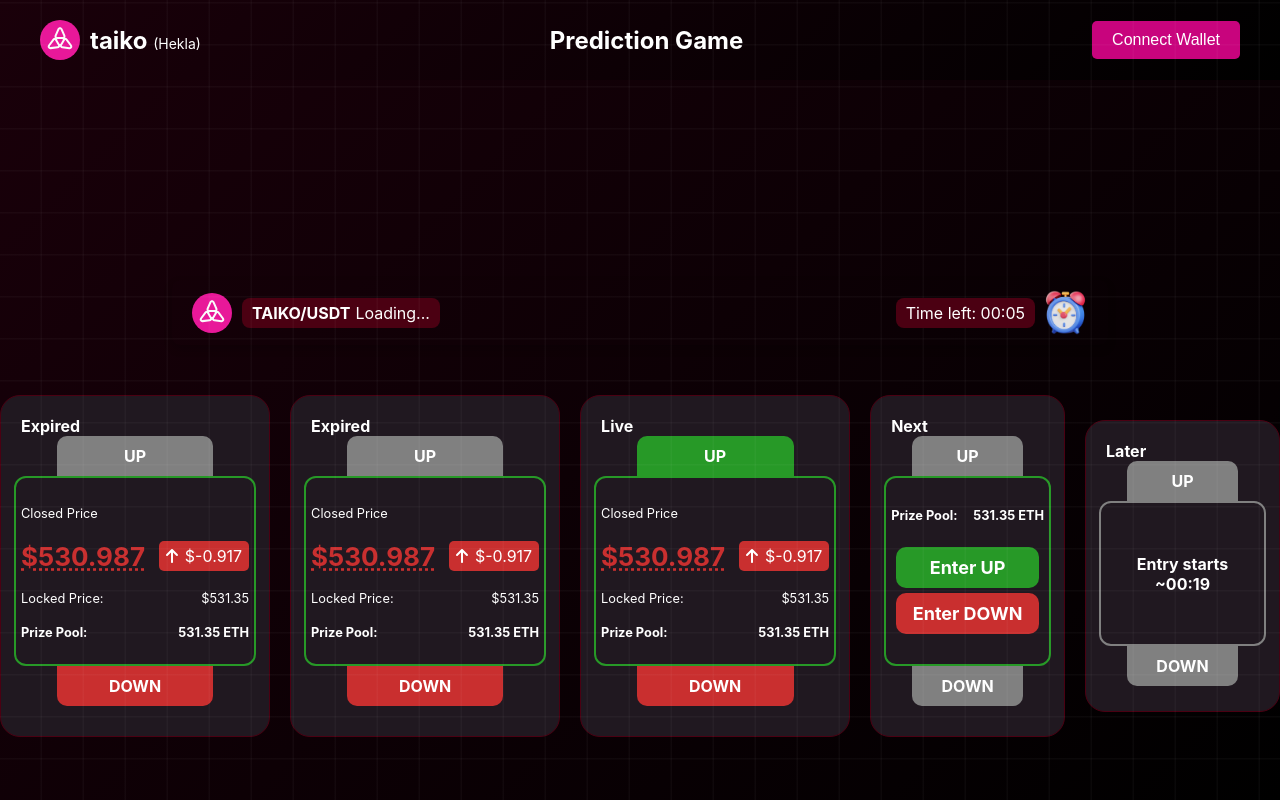
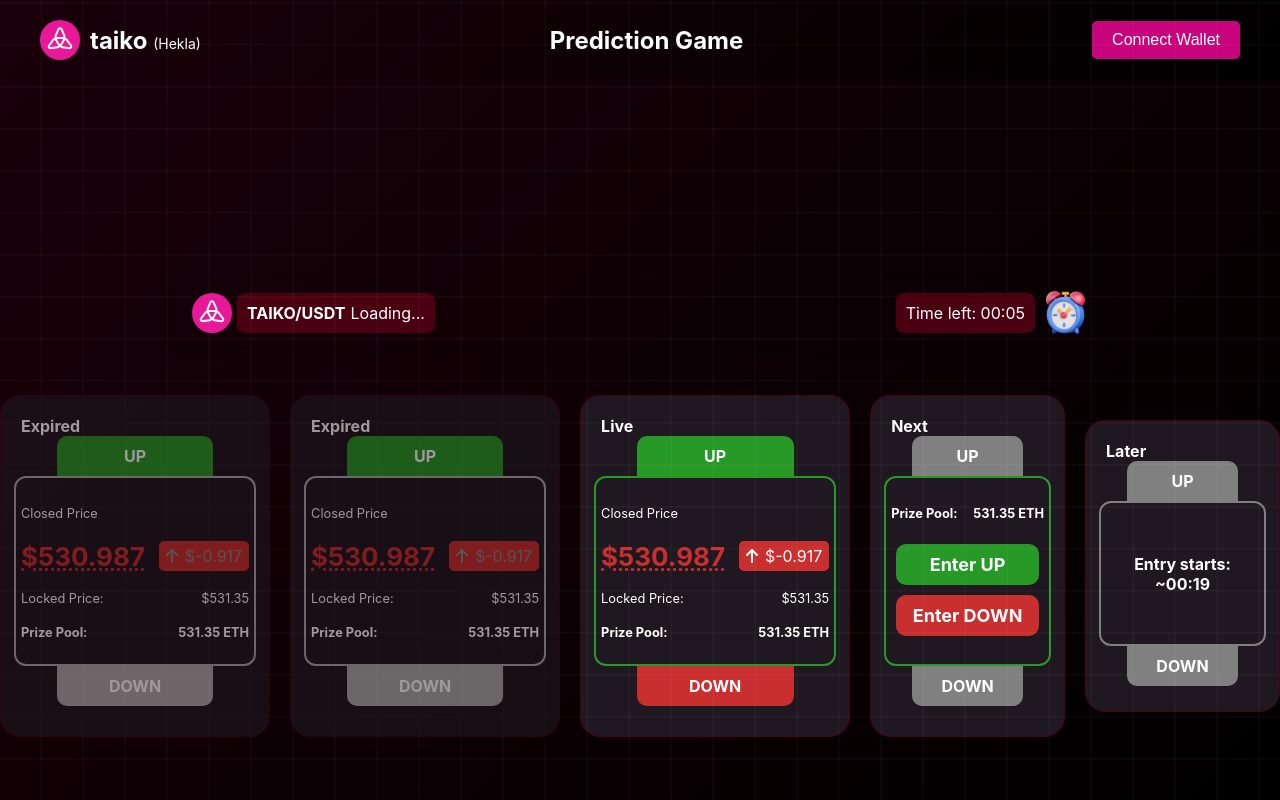
Before and after one commit to FrazNaveed/taiko-app, a React (Create React App) app: page / in a window 1280 px wide. Built offline with nearby package versions, Linux system fonts and the light colour scheme; no server answers.

Commit message:
feat: completed the structure

```diff
--- a/src/components/Cards/FutureCard/CardFuture.js
+++ b/src/components/Cards/FutureCard/CardFuture.js
@@ -14,7 +14,7 @@
           <span>UP</span>
         </div>
         <div className="card-body-future">
-          <span>Entry starts</span>
+          <span>Entry starts:</span>
           <span>~00:19</span>
         </div>
         <div className="card-future-multiplier-arrow-down">
--- a/src/components/Cards/HistoricalCard/CardHistorical.css
+++ b/src/components/Cards/HistoricalCard/CardHistorical.css
@@ -64,6 +64,7 @@
   display: flex;
   justify-content: space-between;
 }
+
 .card_body_prize-section {
   display: flex;
   justify-content: space-between;
@@ -104,3 +105,27 @@
 .multiplier-arrow-down-historical span {
   font-weight: bold;
 }
+
+/* New styles for disabled card */
+.disabled-card {
+  opacity: 0.6;
+  background-color: #ccc; /* Light gray background */
+  border: 1px solid #aaa; /* Lighter border color */
+}
+
+.disabled-card .card-body {
+  border: 2px solid #aaa; /* Lighter border for card body */
+}
+
+.disabled-card .round-price,
+.disabled-card .round-difference {
+  color: #888; /* Lighter text color */
+}
+
+.disabled-card .multiplier-arrow-up-historical {
+  /* Lighter background color for arrows */
+  background-color: var(--green-color);
+}
+.disabled-card .multiplier-arrow-down-historical {
+  background-color: #aaa;
+}
--- a/src/components/Cards/HistoricalCard/CardHistorical.js
+++ b/src/components/Cards/HistoricalCard/CardHistorical.js
@@ -5,7 +5,7 @@
 
 const CardHistorical = () => {
   return (
-    <div className="card">
+    <div className="card disabled-card">
       <div className="card-heading">
         <span>Expired</span>
       </div>
--- a/src/components/Cards/NextCard/CardNext.css
+++ b/src/components/Cards/NextCard/CardNext.css
@@ -46,7 +46,7 @@
   flex-direction: column;
   align-items: center;
   color: var(--card-body-font);
-  gap: 5px;
+  gap: 10px;
 }
 
 .card_body_invest-btns .invest-btn-up {
@@ -135,7 +135,7 @@
 
 .close-button:hover,
 .close-button:focus {
-  color: black;
+  color: var(--button-color);
   text-decoration: none;
   cursor: pointer;
 }
@@ -169,12 +169,12 @@
 .modal-content button {
   padding: 10px 20px;
   border-radius: 5px;
-  background-color: var(--green-color);
+  background-color: var(--button-color);
   color: white;
   border: none;
   cursor: pointer;
 }
 
 .modal-content button:hover {
-  background-color: var(--dark-green-color);
+  background-color: var(--card-border);
 }
--- a/src/components/InfoBar/InfoBar.css
+++ b/src/components/InfoBar/InfoBar.css
@@ -21,9 +21,9 @@
 
 .token-info-container {
   background-color: #4b0012; /* Background color for token info */
-  padding: 5px 10px;
+  padding: 10px 10px;
   border-radius: 8px;
-  margin-left: 10px; /* Adjust spacing if needed */
+  margin-left: 5px;
 }
 
 .token-info {
@@ -79,7 +79,7 @@
 .timer {
   font-size: 16px;
   background-color: #4b0012; /* Background color for the timer */
-  padding: 5px 10px;
+  padding: 10px 10px;
   border-radius: 8px;
   position: relative; /* Ensure clock can be positioned above */
 }
--- a/src/components/Navbar/Navbar.css
+++ b/src/components/Navbar/Navbar.css
@@ -28,8 +28,8 @@
 }
 
 .logo-text .small-text {
-  font-size: 14px; /* Smaller size for "Hekla" */
-  font-weight: normal; /* Optional: make "Hekla" not bold */
+  font-size: 14px;
+  font-weight: normal;
 }
 
 .navbar-heading {
@@ -41,7 +41,7 @@
 }
 
 .connect-wallet {
-  background-color: #c8047d; /* Button background color */
+  background-color: var(--button-color); /* Button background color */
   color: white;
   border: none;
   border-radius: 5px;
--- a/src/index.css
+++ b/src/index.css
@@ -13,4 +13,5 @@
   --card-background: #201820;
   --card-border: #4b0012;
   --card-body-font: white;
+  --button-color: #c8047d;
 }
```
